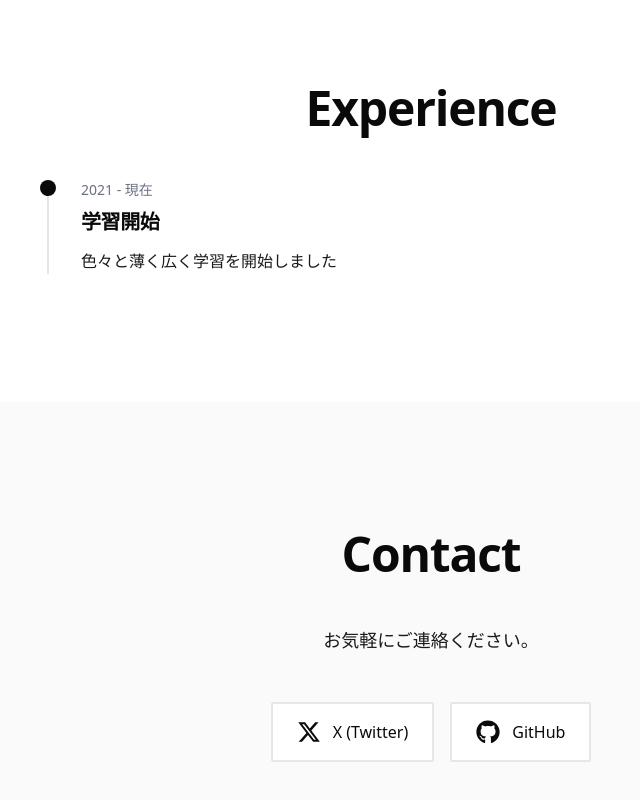
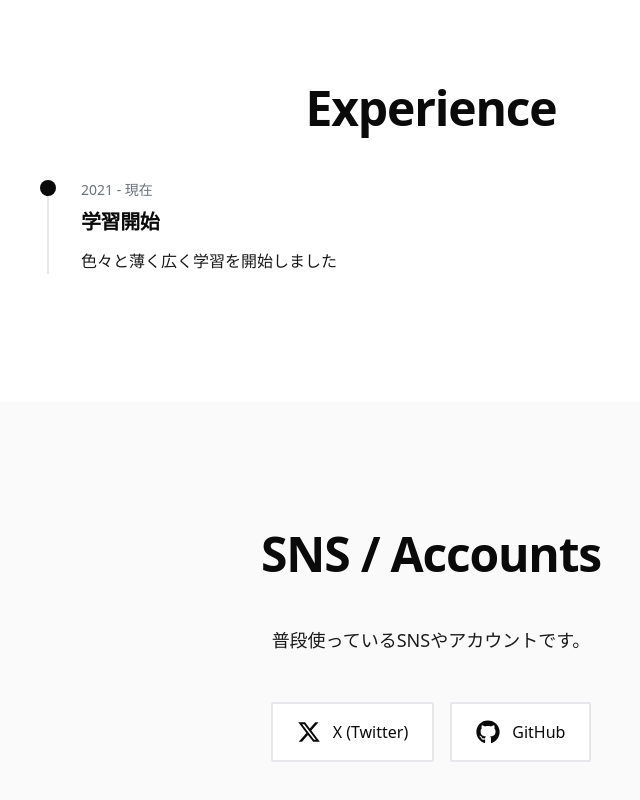
Before and after one commit to sanbay3/san_bay3_portfolio, a Next.js app: page / in a window 1280 px wide. Shown: the part 2086-2886 px from the top of the page, without its empty margins (209-849 px from the left). Built offline with nearby package versions, Linux system fonts and the light colour scheme.

Commit message:
improve contact section , favicon and SEO settings

```diff
--- a/components/Contact.tsx
+++ b/components/Contact.tsx
@@ -80,10 +80,10 @@ export default function Contact() {
   return (
     <section id="contact" className="section-padding bg-bg-secondary">
       <div className="container-custom text-center">
-        <h2 className="section-title">Contact</h2>
+        <h2 className="section-title">SNS / Accounts</h2>
 
         <p className="text-text-secondary mb-12 text-lg max-w-2xl mx-auto">
-          お気軽にご連絡ください。
+          普段使っているSNSやアカウントです。
         </p>
 
         {/* SNSリンクのリスト */}
```
Also changed, not shown: app/icon.svg.
